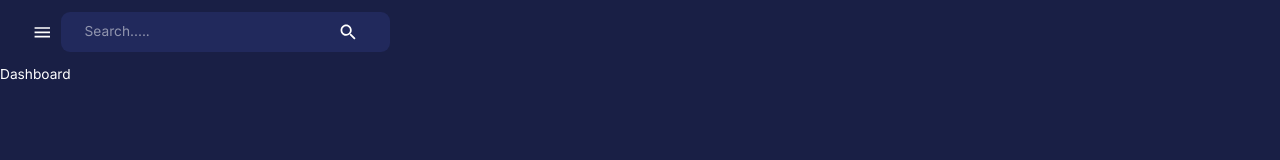
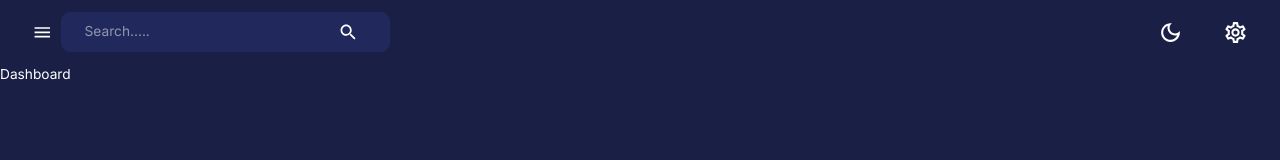
Before and after one commit to rkmdCodes/CRM-And-Finance-Dashboard, a React (Create React App) app in the folder client/: page /dashboard in a window 1280 px wide. Shown: the top 160 px of the page. Built offline with nearby package versions, Linux system fonts and the light colour scheme.

Commit message:
Dark Mode Functionality Added

```diff
--- a/client/src/components/Navbar.jsx
+++ b/client/src/components/Navbar.jsx
@@ -21,7 +21,8 @@
   Toolbar,
   Menu,
   MenuItem,
-  useTheme,} from "@mui/material";
+  useTheme,
+} from "@mui/material";
 
 const Navbar = () => {
   const dispatch = useDispatch();
@@ -35,28 +36,42 @@
         boxShadow: "none",
       }}
     >
+      <Toolbar sx={{ justifyContent: "space-between" }}>
+        <FlexBetween>
+          <IconButton onClick={() => console.log("open/close sidebar")}>
+            <MenuIcon />
+          </IconButton>
 
-      <Toolbar sx={{ justifyContent: "space-between" }}>
+          {/* Left side */}
 
-        <FlexBetween>
-              <IconButton onClick={()=>console.log("open/close sidebar")}>
-                   <MenuIcon/>
-              </IconButton>
           <FlexBetween
             backgroundColor={theme.palette.background.alt}
-              borderRadius = "9px"
-              gap = "3rem"
-              p = "0.1rem 1.5rem"
+            borderRadius="9px"
+            gap="3rem"
+            p="0.1rem 1.5rem"
           >
-            <InputBase placeholder="Search....."/>
+            <InputBase placeholder="Search....." />
             <IconButton>
-                  <Search/>
+              <Search />
             </IconButton>
           </FlexBetween>
+        </FlexBetween>
+
+        {/* Right side */}
+
+        <FlexBetween gap="1.5rem">
+           <IconButton onClick={()=>dispatch(setMode())}>
+              {theme.palette.mode === 'dark' ? (
+                <DarkModeOutlined sx ={{fontSize:"25px"}}/>
+              ):(
+                <LightModeOutlined sx = {{fontSize:"25px"}} />
+              )}
+           </IconButton>
+           <IconButton>
+              <SettingsOutlined sx = {{fontSize:"25px"}} />
+           </IconButton>
 
         </FlexBetween>
-
-
 
       </Toolbar>
     </AppBar>
```
Lines whose indentation alone changed are shown as unchanged.
